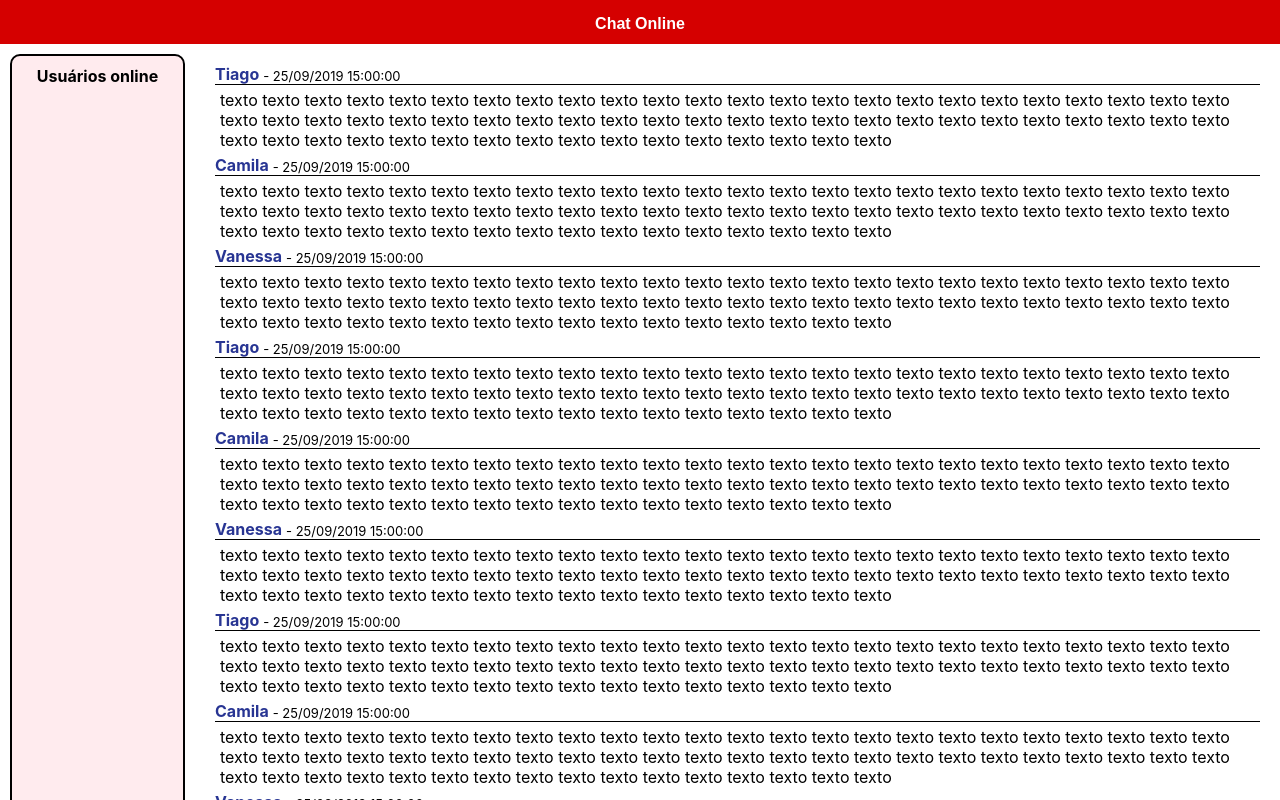
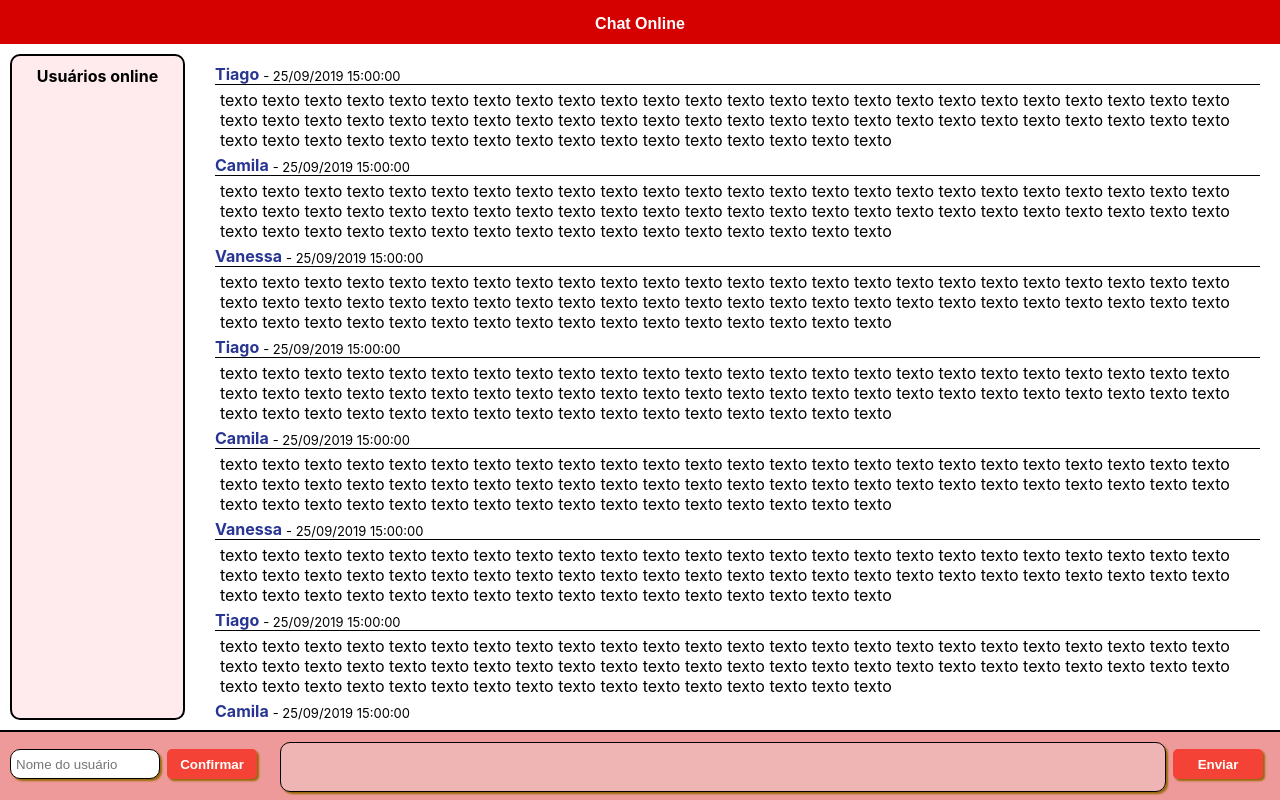
Before and after one commit to Tiago-TSC/React.Chat, a React (Create React App) app: page / in a window 1280 px wide. Shown: the top 800 px of the page. Built offline with nearby package versions, Linux system fonts and the light colour scheme.

Commit message:
ScrollBar no Content

```diff
--- a/src/pages/Chat/styles.js
+++ b/src/pages/Chat/styles.js
@@ -13,4 +13,5 @@ export const Content = styled.div`
   flex-direction: row;
   flex: 1;
   background-color: #fff;
+  overflow: auto;
 `;
```
